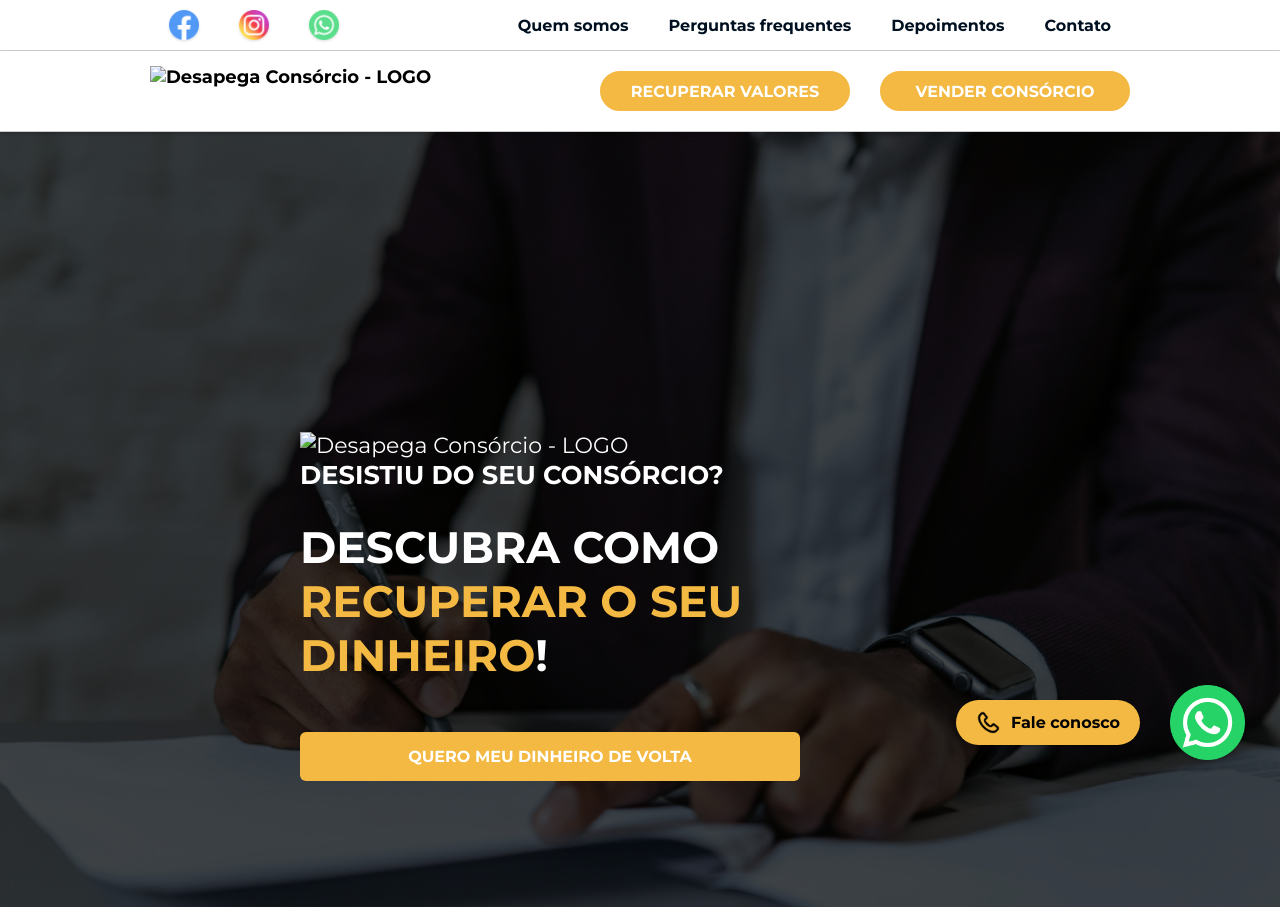
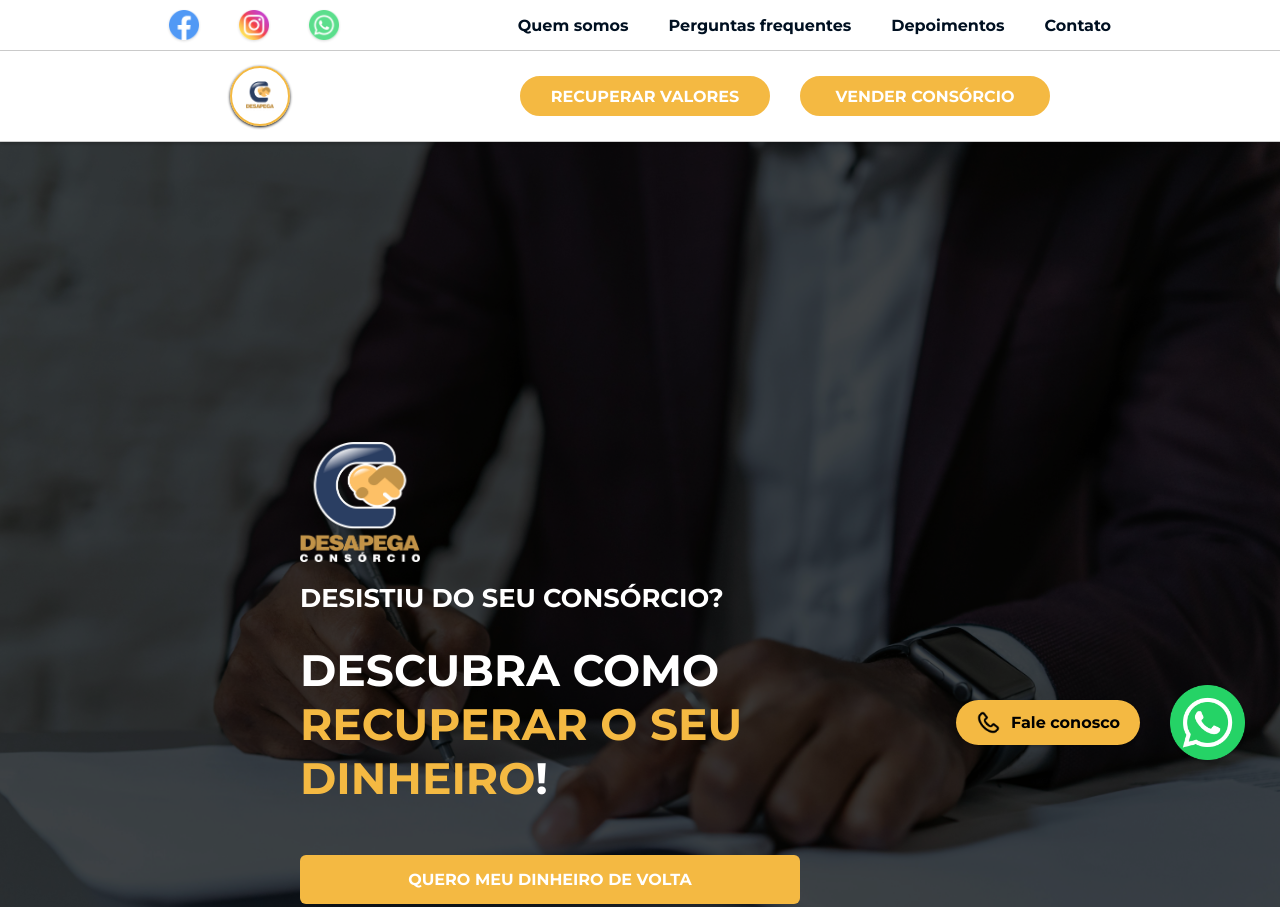
Before and after one commit to eytorsousa/desapega-consorcio, a plain HTML site: page index.html in a window 1280 px wide. Shown: the top 907 px of the page. Drawn offline with nearby package versions, Linux system fonts and the light colour scheme.

Commit message:
add: logo images

```diff
--- a/index.html
+++ b/index.html
@@ -180,7 +180,7 @@
     </header>
     <div class="main-header">
             <div class="logo">
-                <img src="#" alt="Desapega Consórcio - LOGO">
+                <img src="./assets/images/logo.png" alt="Desapega Consórcio - LOGO">
             </div>
             <section class="header_buttons">
                 <a href="#" target="_blank">RECUPERAR VALORES</a>
@@ -193,7 +193,7 @@
     <main>
         <div class="overlay"></div>
         <div class="content">
-            <img src="" alt="Desapega Consórcio - LOGO">
+            <img src="./assets/images/logo.png" alt="Desapega Consórcio - LOGO">
             <h3>DESISTIU DO SEU CONSÓRCIO?</h3>
             <h1>DESCUBRA COMO <br> <span>RECUPERAR O SEU DINHEIRO</span>!</h1>
 
@@ -536,7 +536,7 @@
         <section class="info">
             <div class="main-info">
                 <div class="about">
-                    <img src="#" alt="Desapega Consórcio - LOGO">
+                    <img src="./assets/images/logo.png" alt="Desapega Consórcio - LOGO">
                     <p><strong>Desapega Consórcio</strong> é uma empresa especializada em ajudar pessoas a recuperar valores pagos em consórcios.</p>
                 </div>
             </div>
--- a/styles/footer.css
+++ b/styles/footer.css
@@ -17,15 +17,24 @@ footer .info {
 footer .main-info {
     display: flex;
     flex-direction: column;
+    height: 200px;
     justify-content: space-around;
     text-align: justify;
     width: 300px;
+}
+
+footer .about img {
+    height: 100px;
+    margin-bottom: 20px;
+    width: 100px;
 }
 
 footer .contacts, footer .address{
     display: flex;
     flex-direction: column;
     gap: 10px;
+    height: 200px;
+    justify-content: center;
     width: 350px;
 }
 
--- a/styles/header.css
+++ b/styles/header.css
@@ -77,12 +77,21 @@ header {
 }
 
 .main-header .logo {
+    align-items: center;
+    border-radius: 100%;
+    border: solid 2px var(--yellow);
+    box-shadow: 0px 1px 3px black;
     display: flex;
     flex-direction: row;
     font-size: 18px;
     font-weight: 700;
-    height: 50px;
-    width: 300px;
+    height: 60px;
+    justify-content: center;
+    width: 60px;
+}
+
+.main-header .logo img {
+    height: 30px;
 }
 
 .main-header .header_buttons {
--- a/styles/index.css
+++ b/styles/index.css
@@ -38,6 +38,12 @@ main .content {
     position: relative;
     width: fit-content;
     z-index: 2;
+}
+
+main .content img {
+    height: 120px;
+    margin-bottom: 20px;
+    width: 120px;
 }
 
 main .content h1 {
```
